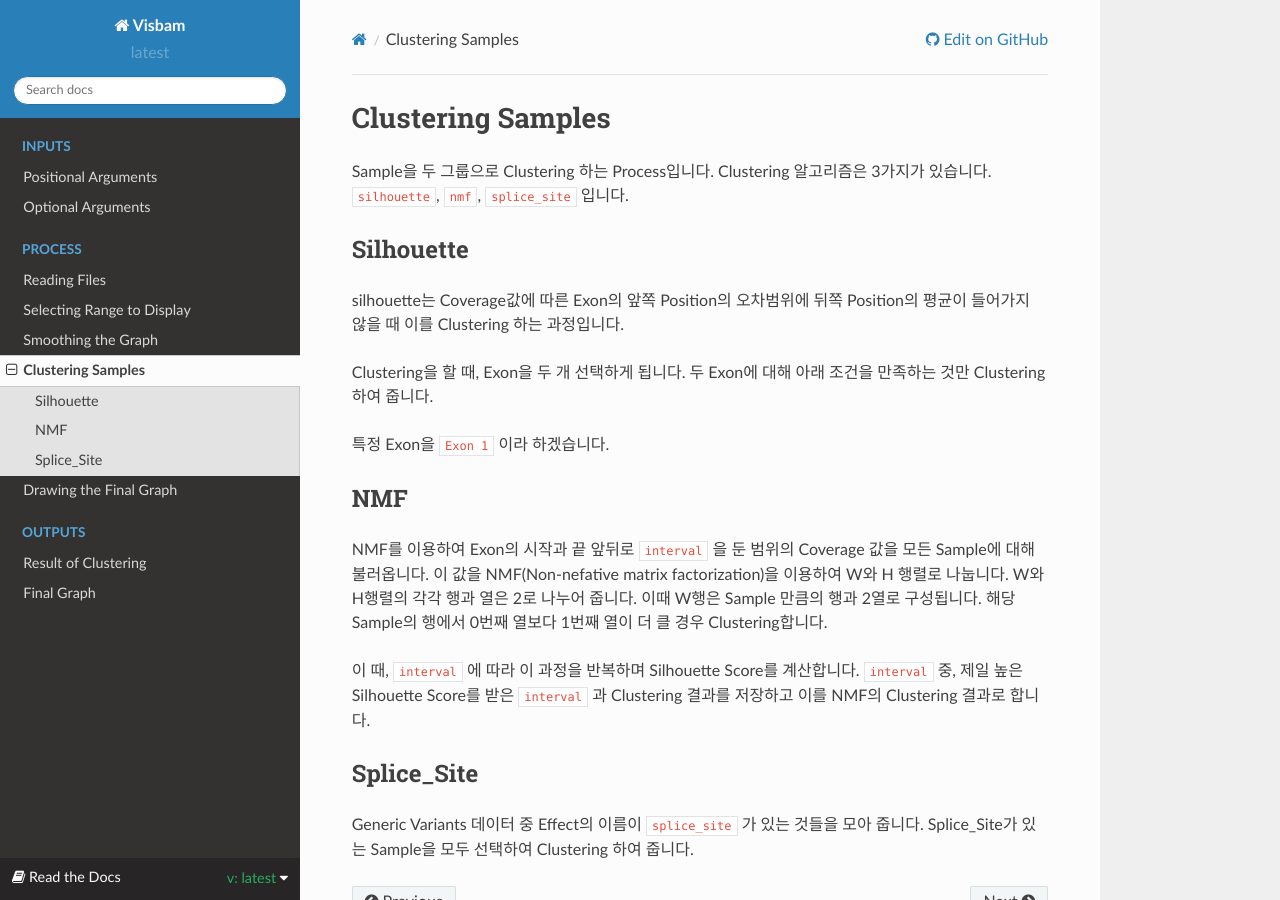
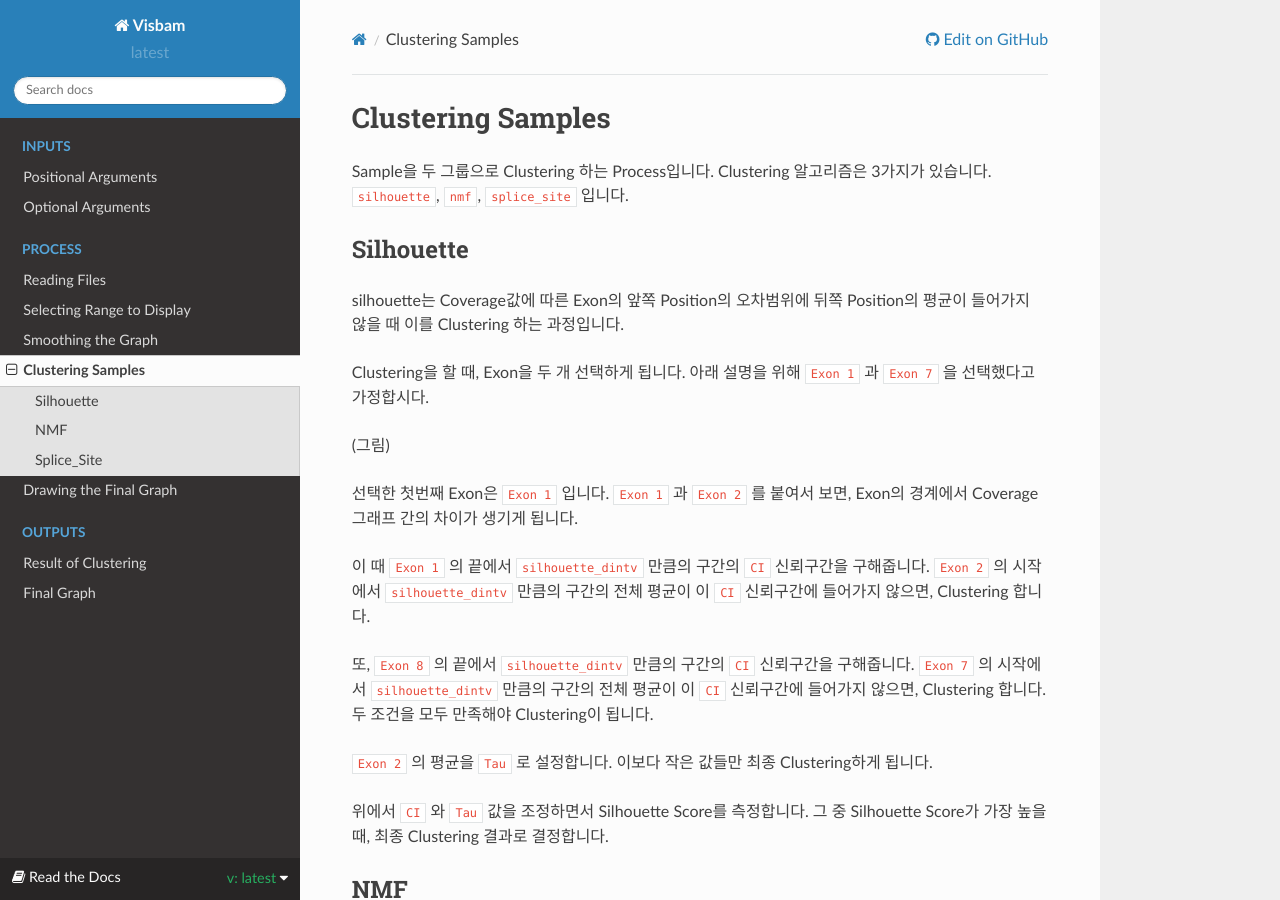
Before and after one commit to sungyoung-lee/visbam, a Sphinx documentation site: the page built from docs/process/clustering.rst, in a window 1280 px wide and 900 px high. Built offline with Sphinx 7.4.7 and the Read the Docs theme 2.0.0, drawn with Linux system fonts in a browser that asks for light colours.

Commit message:
Read The Docs v0.0.1

```diff
--- a/docs/process/clustering.rst
+++ b/docs/process/clustering.rst
@@ -12,9 +12,37 @@ silhouette는 Coverage값에 따른 Exon의 앞쪽 Position의 오차범위에
 뒤쪽 Position의 평균이 들어가지 않을 때 이를 Clustering 하는 과정입니다.
 
 Clustering을 할 때, Exon을 두 개 선택하게 됩니다.
-두 Exon에 대해 아래 조건을 만족하는 것만 Clustering 하여 줍니다.
+아래 설명을 위해 ``Exon 1`` 과
+``Exon 7`` 을 선택했다고 가정합시다.
 
-특정 Exon을 ``Exon 1`` 이라 하겠습니다.
+
+(그림)
+
+
+선택한 첫번째 Exon은 ``Exon 1`` 입니다.
+``Exon 1`` 과 ``Exon 2`` 를 붙여서 보면,
+Exon의 경계에서 Coverage 그래프 간의 차이가 생기게 됩니다.
+
+이 때 ``Exon 1`` 의 끝에서 ``silhouette_dintv`` 만큼의 구간의
+``CI`` 신뢰구간을 구해줍니다.
+``Exon 2`` 의 시작에서 ``silhouette_dintv`` 만큼의 구간의
+전체 평균이 이 ``CI`` 신뢰구간에 들어가지 않으면, Clustering 합니다.
+
+또, ``Exon 8`` 의 끝에서 ``silhouette_dintv`` 만큼의 구간의
+``CI`` 신뢰구간을 구해줍니다.
+``Exon 7`` 의 시작에서 ``silhouette_dintv`` 만큼의 구간의
+전체 평균이 이 ``CI`` 신뢰구간에 들어가지 않으면, Clustering 합니다.
+두 조건을 모두 만족해야 Clustering이 됩니다.
+
+
+
+
+``Exon 2`` 의 평균을 ``Tau`` 로 설정합니다.
+이보다 작은 값들만 최종 Clustering하게 됩니다.
+
+위에서 ``CI`` 와 ``Tau`` 값을 조정하면서 Silhouette Score를 측정합니다.
+그 중 Silhouette Score가 가장 높을 때, 최종 Clustering 결과로 결정합니다.
+
 
 
 NMF
```
Also changed, not shown: docs/output/graph.rst (+9 -0 lines).
